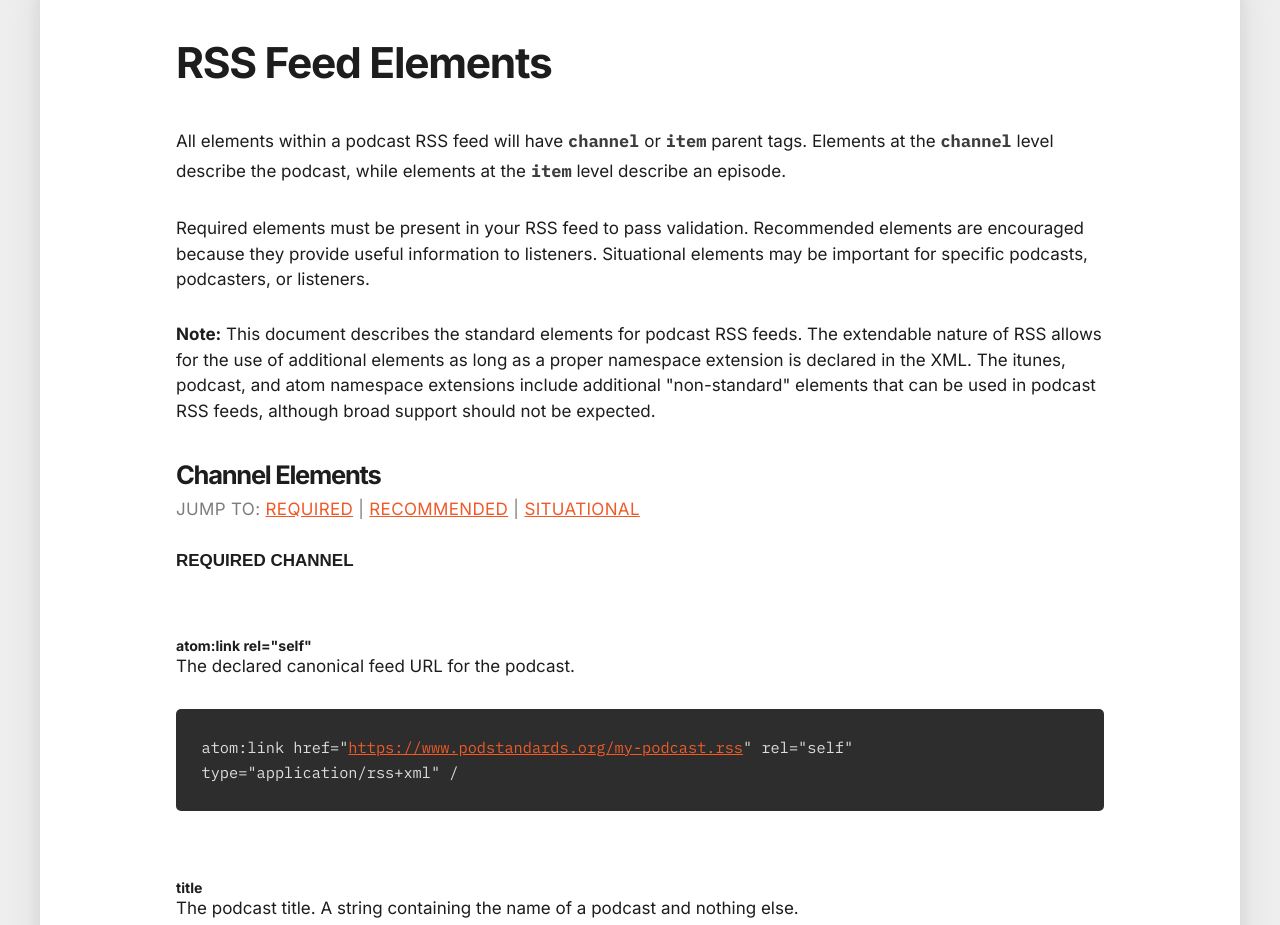
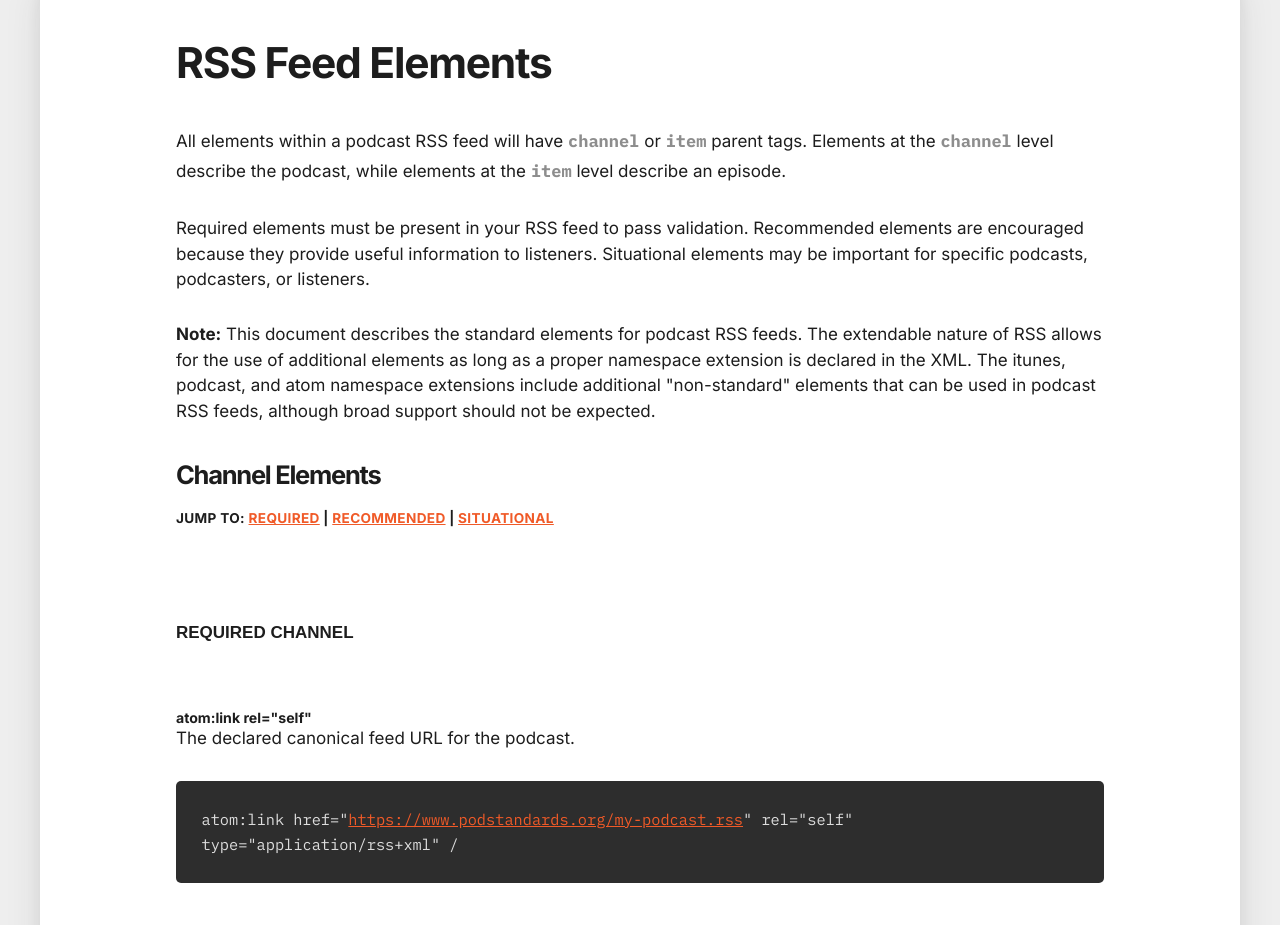
Before and after one commit to blankenship/pathlight, a plain HTML site: page spec.html in a window 1280 px wide. Shown: the part 1960-2885 px from the top of the page. Drawn offline with Linux system fonts and the light colour scheme; a web font is replaced by a local one.

Commit message:
Update style.css

```diff
--- a/style.css
+++ b/style.css
@@ -164,7 +164,7 @@ website: 	http://blankenship.xyz
 
 	p code {
 		background: inherit;
-		color: #3D3D3D;
+		color: #8D8D8D;
 		display: inline;
  		font: 700 1.25rem/1.75rem 'IBM Plex Mono',SFMono-Regular,Consolas,Liberation Mono,Menlo,monospace;
 		font-size: 100%;
@@ -188,12 +188,11 @@ website: 	http://blankenship.xyz
  		margin-bottom: 2.5rem;
 	}
 
-	main article nav {
-		color: #7D7D7D;
-		font: 700 .65rem/2.5rem 'Inter', -apple-system, BlinkMacSystemFont, Helvetica, sans-serif;
+	main article nav p {
+		font: 700 .8rem/2.5rem 'Inter', -apple-system, BlinkMacSystemFont, Helvetica, sans-serif;
 		text-transform: uppercase;
 		letter-spacing: .02rem;
-		margin-top: -2.5rem;
+		margin: -2.5rem 0 5rem;
 	}
 
 	main article nav a {
```
